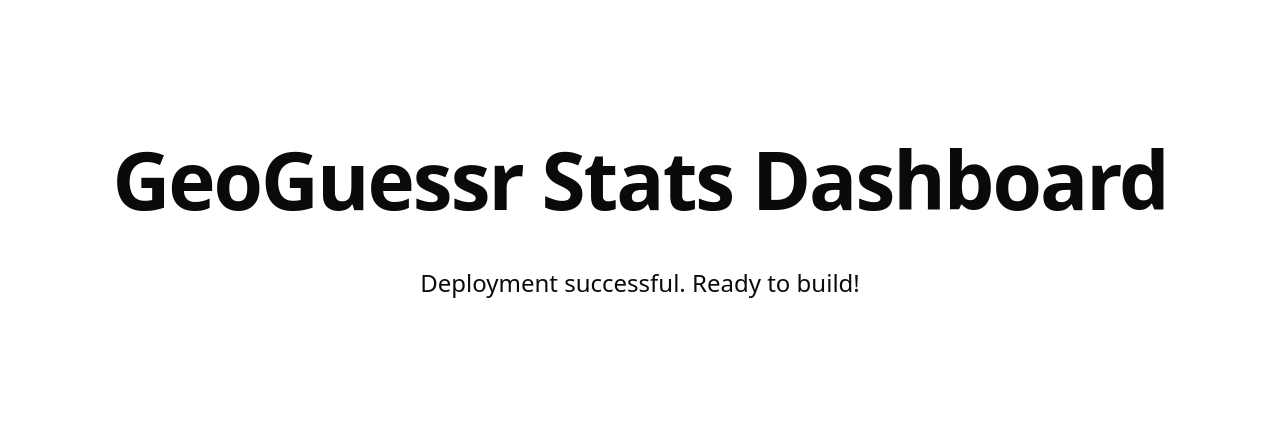
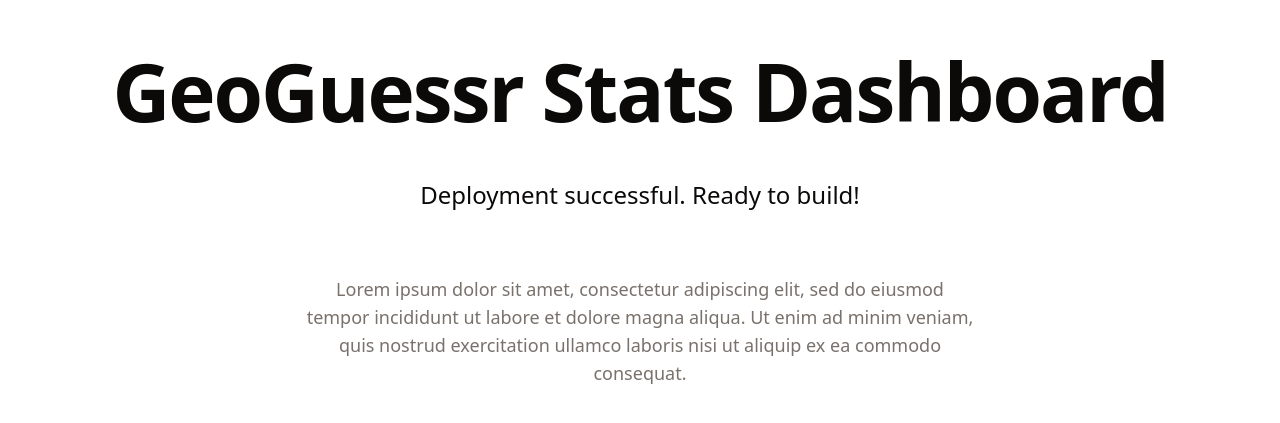
Before and after one commit to marcianod/gg-stats, a Next.js app in the folder geoguessr-stats/: page / in a window 1280 px wide. Shown: the part 181-604 px from the top of the page. Built offline with nearby package versions, Linux system fonts and the light colour scheme.

Commit message:
lorem ipsum

```diff
--- a/geoguessr-stats/app/page.tsx
+++ b/geoguessr-stats/app/page.tsx
@@ -6,6 +6,9 @@ export default function HomePage() {
           GeoGuessr Stats Dashboard
         </h1>
         <p className="text-2xl">Deployment successful. Ready to build!</p>
+        <p className="mt-4 max-w-2xl text-center text-lg text-muted-foreground">
+          Lorem ipsum dolor sit amet, consectetur adipiscing elit, sed do eiusmod tempor incididunt ut labore et dolore magna aliqua. Ut enim ad minim veniam, quis nostrud exercitation ullamco laboris nisi ut aliquip ex ea commodo consequat.
+        </p>
       </div>
     </main>
   );
```
